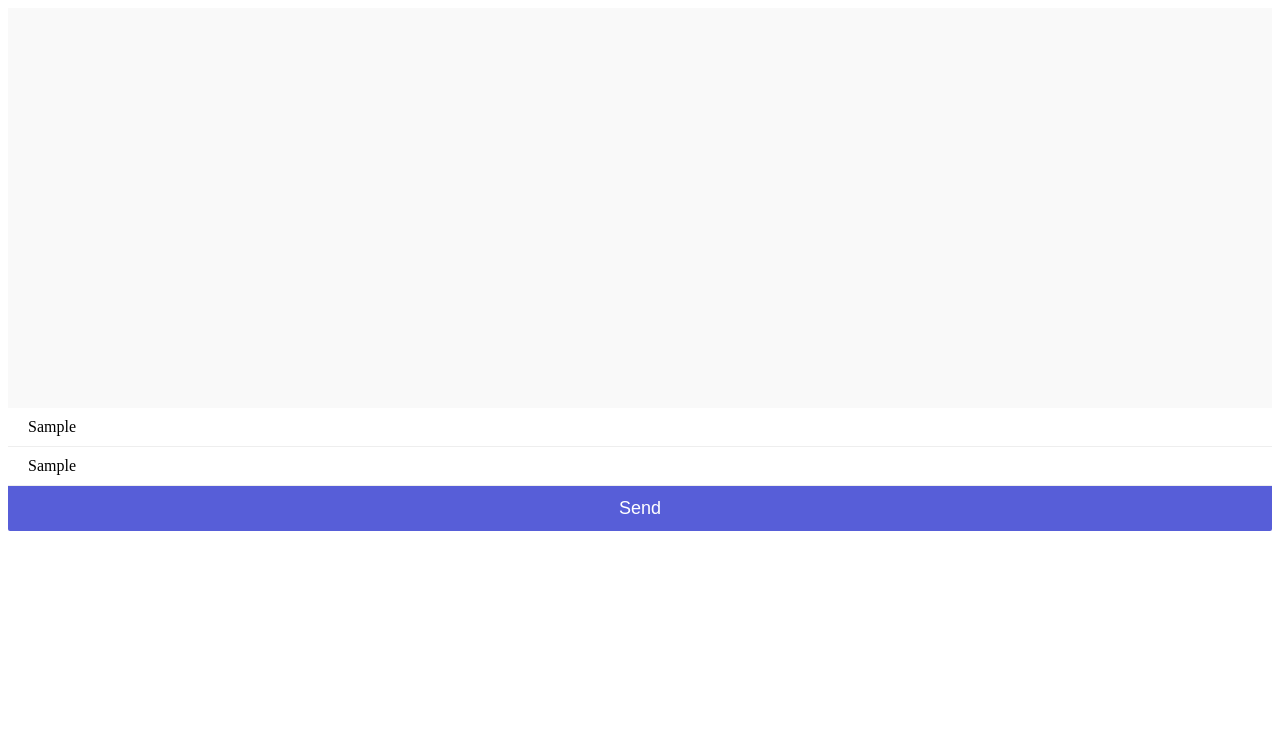
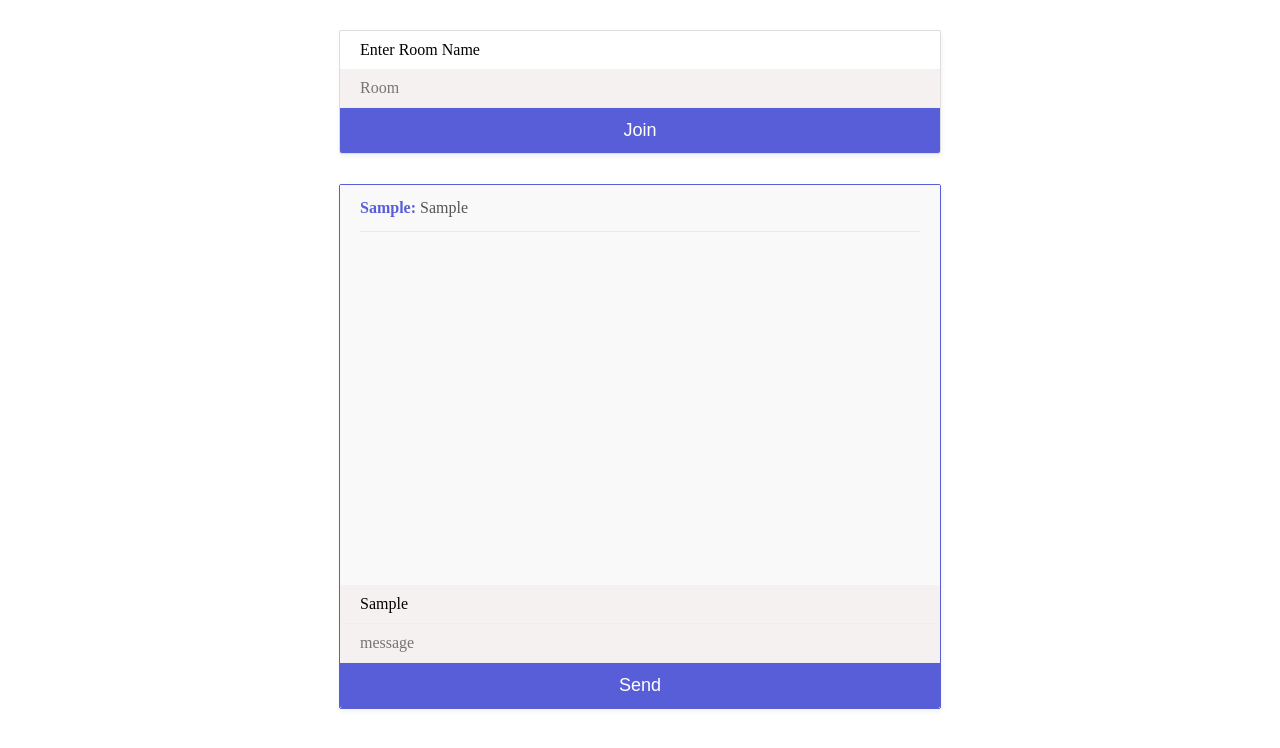
Before and after one commit to TanzilAfnan/Chatter, a website: page public/index.html in a window 1280 px wide. Both pictures are taken after typing "Sample", "Sample" into the empty fields and a click on the button "Send". Drawn offline with nearby package versions, Linux system fonts and the light colour scheme; no server answers.

Commit message:
1 to 1 chat added

```diff
--- a/public/chat.js
+++ b/public/chat.js
@@ -5,29 +5,52 @@ const socket = io.connect('http://localhost:9000/');
 
 // DOM query
 const message = document.getElementById('message');
-const handle = document.getElementById('handle');
-const button = document.getElementById('send');
+const handle = document.getElementById('User');
+const send = document.getElementById('send');
 const output = document.getElementById('output');
 const feedback = document.getElementById('feedback');
+const room = document.getElementById('room');
+const joinRoomButton = document.getElementById('joinRoom');
 
-//Emit Events
-button.addEventListener('click', ()=> {
+joinRoomButton.onclick = ()=> {
+    console.log(room.value);
+    socket.emit('join_room', room.value);
+}
+
+// Emit Events
+send.addEventListener('click', ()=> {
     console.log('buttonPressed');
-    socket.emit('chat', {
+
+    output.innerHTML += '<p> <strong>' + handle.value + ':</strong>  '
+                        + message.value + '</p>'
+
+    socket.emit('chat',
+    {
+        room : room.value,
         message : message.value,
         handle : handle.value
-    });
+    }
+    );
+    message.value = "";
+
 });
-
-message.addEventListener('keypress', ()=> {
-    socket.emit('typing', handle.value);
-})
 
 // Listen for events
 socket.on('chat', (data)=>{
-    output.innerHTML += '<p> <strong>' + data.handle + ':</strong>'
+
+    output.innerHTML += '<p> <strong>' + data.handle + ':</strong>  '
                         + data.message + '</p>'
     console.log(data);
+    feedback.innerHTML = '';
+})
+
+message.addEventListener('keypress', ()=> {
+
+    console.log("handle.value");
+    socket.emit('typing', {
+        room : room.value,
+        handler : handle.value
+    });
 })
 
 socket.on('typing', (data)=> {
--- a/public/index.html
+++ b/public/index.html
@@ -10,12 +10,17 @@
     </script> -->
 </head>
 <body>
-    <div id="mario-char">
-        <div id="chat-window">
+    <div class="room">
+        <label for="room">Enter Room Name</label>
+        <input id="room" type="text" placeholder="Room"/>
+        <button id="joinRoom">Join</button>
+    </div>
+    <div class="mario-chat">
+        <div class="chat-window">
             <div id="output"></div>
             <div id="feedback"></div>
         </div>
-        <input id="handle" type="text" placeholder="handle"/>
+        <input id="User" type="text" placeholder="User"/>
         <input id="message" type="text" placeholder="message"/>
         <button id="send">Send</button>
     </div>
--- a/public/styles.css
+++ b/public/styles.css
@@ -8,7 +8,16 @@ h2{
     color: #575ed8;
 }
 
-#mario-chat{
+.mario-chat{
+    max-width: 600px;
+    margin: 30px auto;
+    border: 1px solid #ddd;
+    box-shadow: 1px 3px 5px rgba(0,0,0,0.05);
+    border-radius: 2px;
+    border-color: #575ed8;
+}
+
+.room{
     max-width: 600px;
     margin: 30px auto;
     border: 1px solid #ddd;
@@ -16,7 +25,7 @@ h2{
     border-radius: 2px;
 }
 
-#chat-window{
+.chat-window{
     height: 400px;
     overflow: auto;
     background: #f9f9f9;
@@ -48,11 +57,11 @@ label{
 input{
     padding: 10px 20px;
     box-sizing: border-box;
-    background: #eee;
+    /* background: #aaa */
     border: 0;
     display: block;
     width: 100%;
-    background: #fff;
+    background: rgb(245, 241, 241);
     border-bottom: 1px solid #eee;
     font-family: Nunito;
     font-size: 16px;
```
Also changed, not shown: index.js (+24 -7 lines).
